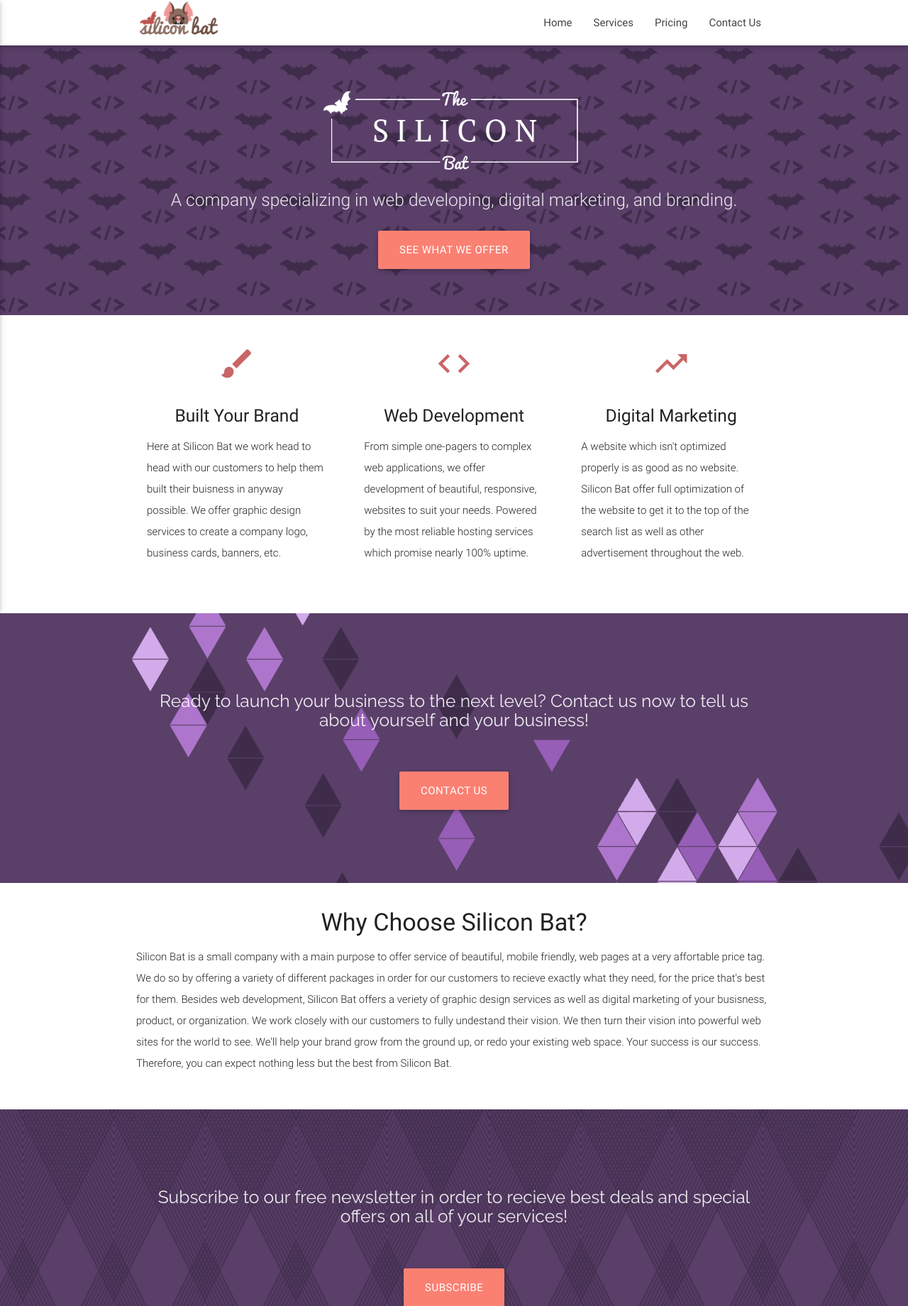
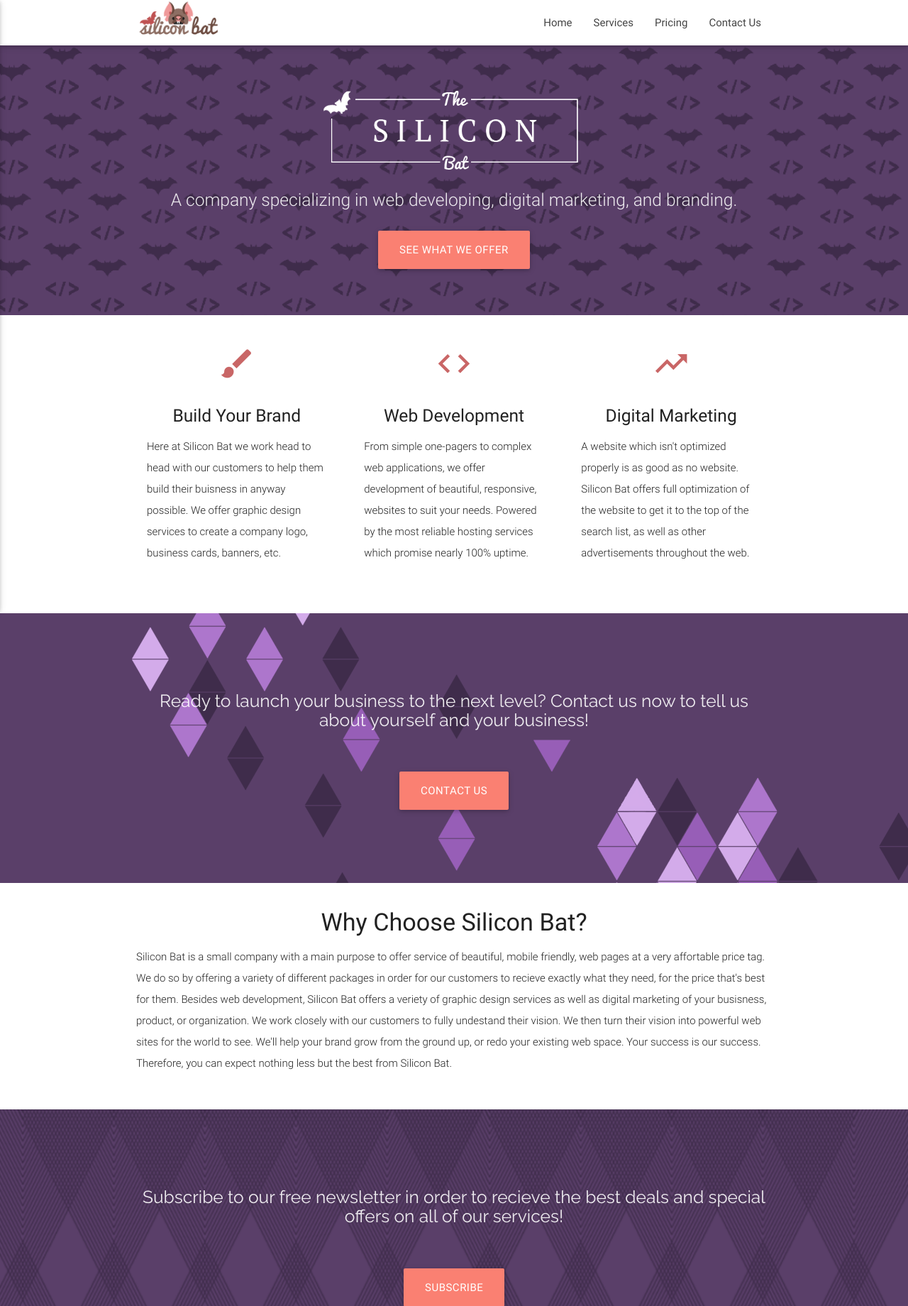
Before and after one commit to Vladdokhvat/ToDo, a Rails app: page / in a window 1280 px wide. Shown: the top 1840 px of the page at 71% size. Run offline with Rails 7, Linux system fonts and the light colour scheme; style sheets or scripts are compiled from the project's sources; some libraries are stand-ins or nearby versions.

Commit message:
fix typos

```diff
--- a/app/views/static_pages/Home.html.erb
+++ b/app/views/static_pages/Home.html.erb
@@ -26,9 +26,9 @@
         <div class="col s12 m4">
           <div class="icon-block">
             <h2 class="center brown-text"><i class="material-icons">brush</i></h2>
-            <h5 class="center">Built Your Brand</h5>
+            <h5 class="center">Build Your Brand</h5>
 
-            <p class="light">Here at Silicon Bat we work head to head with our customers to help them built their buisness in anyway possible. We offer graphic design services to create a company logo, business cards, banners, etc.</p>
+            <p class="light">Here at Silicon Bat we work head to head with our customers to help them build their buisness in anyway possible. We offer graphic design services to create a company logo, business cards, banners, etc.</p>
           </div>
           <div class="row center">
             <!--a href="#" id="download-button" class="btn-large waves-effect waves-light salmon lighten-1">Learn More</a-->
@@ -52,7 +52,7 @@
             <h2 class="center brown-text"><i class="material-icons">trending_up</i></h2>
             <h5 class="center">Digital Marketing</h5>
 
-            <p class="light">A website which isn't optimized properly is as good as no website. Silicon Bat offer full optimization of the website to get it to the top of the search list as well as other advertisement throughout the web.</p>
+            <p class="light">A website which isn't optimized properly is as good as no website. Silicon Bat offers full optimization of the website to get it to the top of the search list, as well as other advertisements throughout the web.</p>
           </div>
           <div class="row center">
             <!--a href="#" id="download-button" class="btn-large waves-effect waves-light salmon lighten-1">Learn More</a-->
@@ -95,7 +95,7 @@
     <div class="section no-pad-bot">
       <div class="container">
         <div id="index-tellus" class="row center">
-          <h5 class="index-header col s12">Subscribe to our free newsletter in order to recieve best deals and special offers on all of your services!</h5>
+          <h5 class="index-header col s12">Subscribe to our free newsletter in order to recieve the best deals and special offers on all of our services!</h5>
           <a href="http://eepurl.com/b8e4fr" id="download-button" class="btn-large waves-effect waves-light salmon lighten-1 index-button-pad">Subscribe</a>
         </div>
       </div>
--- a/app/views/static_pages/Pricing.html.erb
+++ b/app/views/static_pages/Pricing.html.erb
@@ -73,7 +73,7 @@
               <span class="card-title grey-text text-darken-4">The Big & Bad<i class="material-icons right">close</i></span>
               <ul>
                 <li>6-12 Static Pages</li>
-                <li>Free Domain 1st Year</li>
+                <li>Free Domain for the 1st Year</li>
                 <li>2 Free Custom Web web-graphics</li>
                 <li>Up to 10 Custom e-mails</li>
                 <li>Content SEO</li>
@@ -284,7 +284,7 @@
           <div class="icon-block">
             <h2 class="center brown-text"><i class="material-icons">build</i></h2>
             <h5 class="center">Ready To Start?</h5>
-            <p class="light">Click the link below to tell us exactly what you're looking for.</p>
+            <p class="light">Click the link below to tell us exactly what you are looking for.</p>
           </div>
           <div class="row center">
             <a href="/contacts/new" id="download-button" class="btn-large waves-effect waves-light salmon lighten-1">Start Now</a>
@@ -296,7 +296,7 @@
             <h2 class="center brown-text"><i class="material-icons">contact_mail</i></h2>
             <h5 class="center">Get The Best Deals</h5>
 
-            <p class="light">Subscrice to our newletter receive the best deals and special offers.</p>
+            <p class="light">Subscrice to our newletter to receive the best deals and special offers.</p>
           </div>
           <div class="row center">
             <a href="http://eepurl.com/b8e4fr" id="download-button" class="btn-large waves-effect waves-light salmon lighten-1">Sign Up</a>
```
Also changed, not shown: app/views/static_pages/Services.html.erb (+4 -4 lines), 1 other file.
